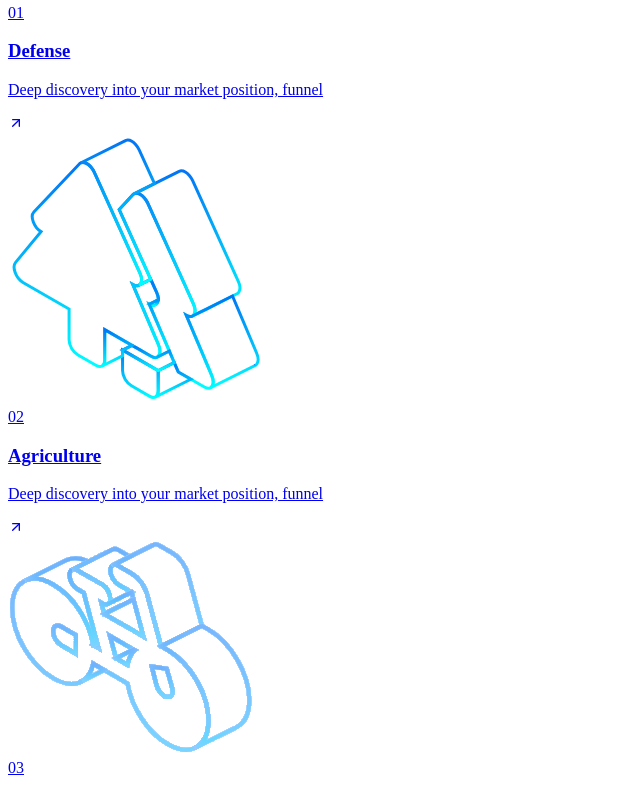
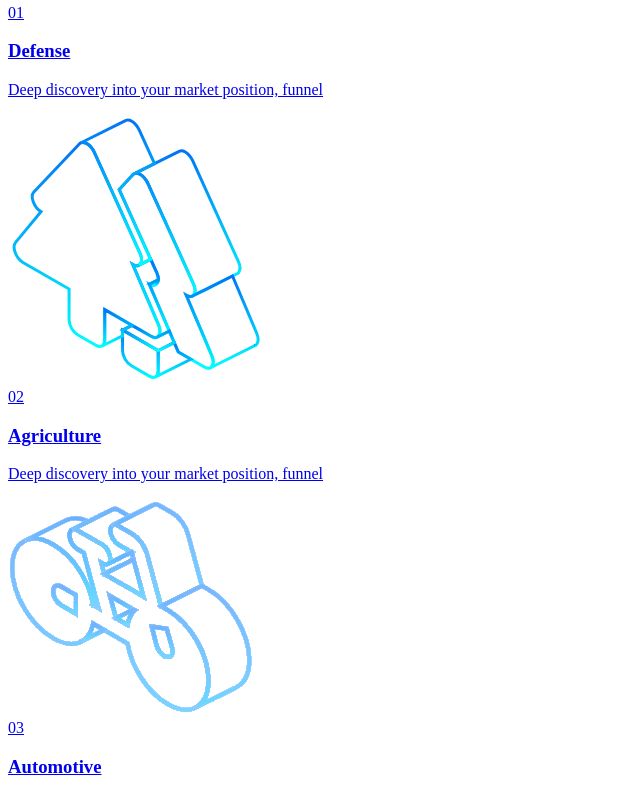
Before and after one commit to zdawan/landingpage-techliar, a Next.js app: page /Home in a window 1280 px wide. Shown: the part 6033-6820 px from the top of the page, without its empty margins (0-640 px from the left). Built offline with nearby package versions, Linux system fonts and the light colour scheme.

Commit message:
Removed unwanted cta's in static cards

```diff
--- a/src/components/IndustriesSection.js
+++ b/src/components/IndustriesSection.js
@@ -103,19 +103,6 @@ export default function IndustriesSection() {
                             <p className="mt-2 text-sm sm:text-[16px] font-normal leading-[1.45] text-[#565A5E]">
                                 {industry.description}
                             </p>
-
-
-                            {/* HOVER ARROW */}
-
-                            <span className="absolute bottom-5 right-5 flex h-9 w-9 items-center justify-center rounded-full bg-[#0274F5] text-white opacity-0 transition-all duration-300 group-hover:opacity-100">
-
-                                <ArrowUpRight
-                                    size={16}
-                                    strokeWidth={2}
-                                />
-
-                            </span>
-
                         </Link>
 
                     ))}
```
